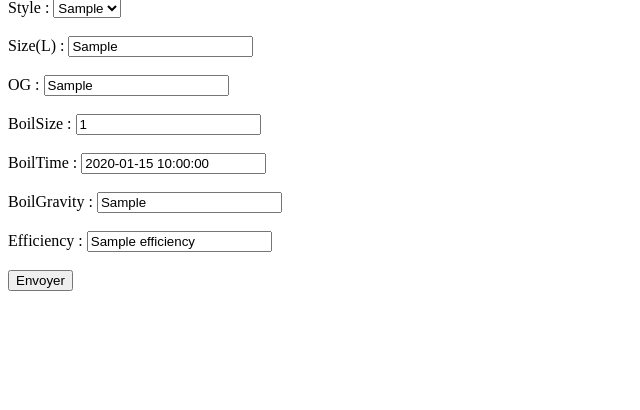
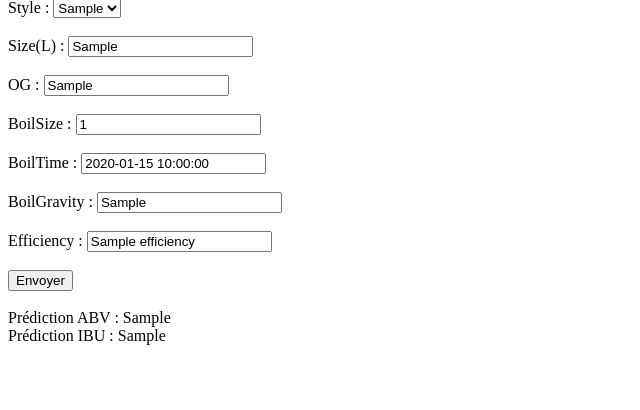
Before and after one commit to Benours/projet-ia, a Flask app: template templates/formulaire.html in a window 1280 px wide. Shown: the part 81-491 px from the top of the page, without its empty margins (0-640 px from the left). Run offline with Flask 3, Linux system fonts and the light colour scheme; the template is opened without the code that fills it: most values are stand-ins (such as "Sample title", 1, 10 or a date in 2020).

Commit message:
Update formulaire.html
add pred abv et ibu

```diff
--- a/templates/formulaire.html
+++ b/templates/formulaire.html
@@ -38,6 +38,16 @@
         <input type="submit" value="Envoyer">
     </form>
 
+    {% if y_pred_ABV %}
+        <br/>
+        <label> Prédiction ABV : {{ y_pred_ABV }}</label>
+    {% endif %}
+    {% if y_pred_IBU %}
+        <br/>
+        <label> Prédiction IBU : {{ y_pred_IBU }}</label>
+    {% endif %}
+
+
 
 </body>
 
```
